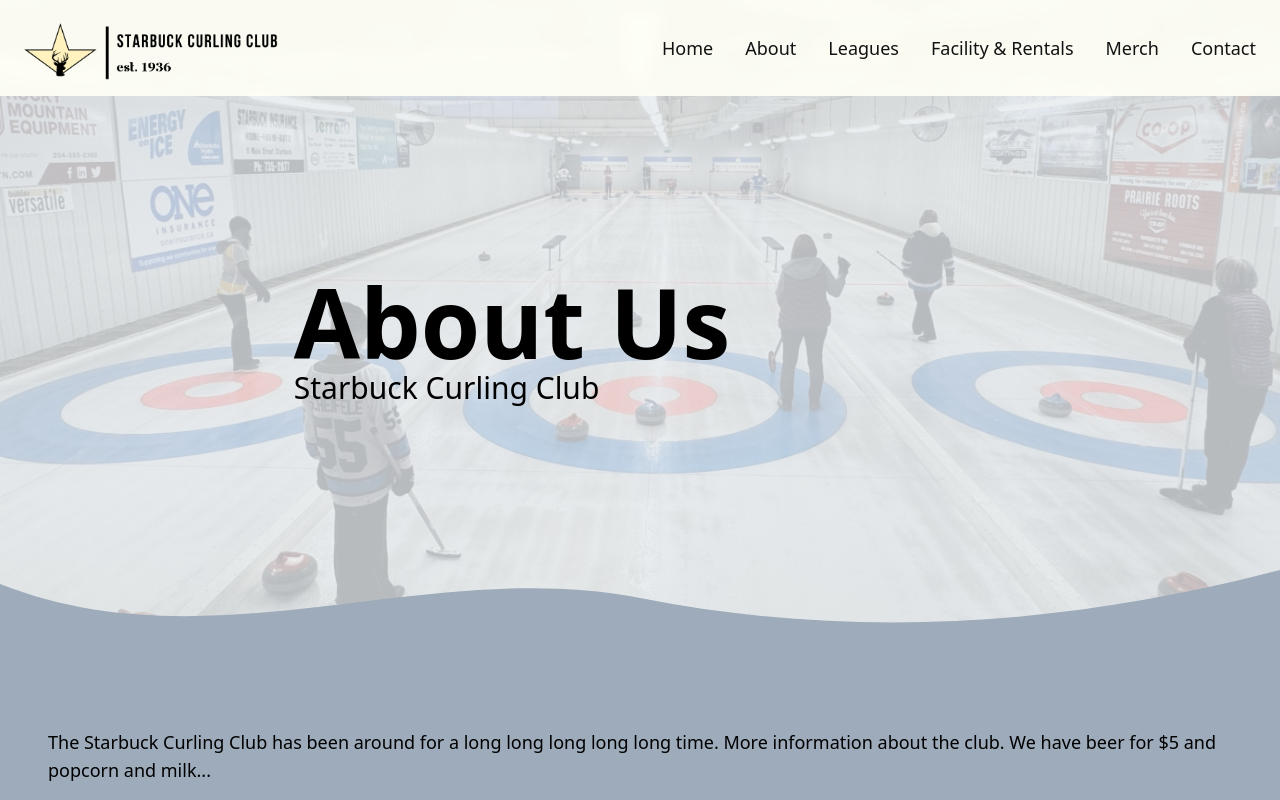
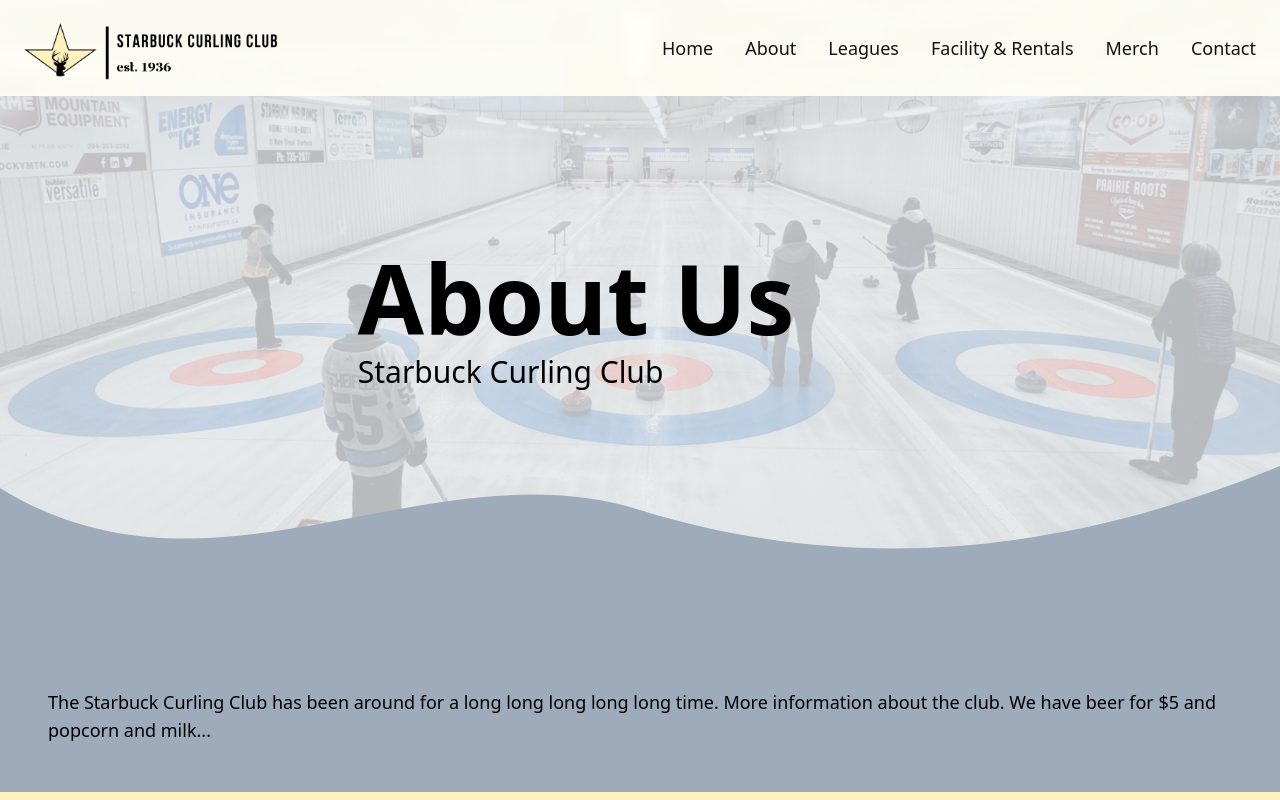
Before and after one commit to Azarov204/starbuck-curling, a React (Vite) app: page /starbuck-curling/about in a window 1280 px wide. Shown: the top 800 px of the page. Built offline with nearby package versions, Linux system fonts and the light colour scheme.

Commit message:
Adjust HeroText sizing and font

```diff
--- a/src/components/Hero/HeroText.jsx
+++ b/src/components/Hero/HeroText.jsx
@@ -1,7 +1,7 @@
 const HeroText = ({backgroundImage, title, description}) => {
 
   return (
-    <section className="relative w-full h-110 sm:h-150 lg:h-170 overflow-hidden">
+    <section className="relative w-full h-100 sm:h-110 md:h-130 lg:h-160 overflow-hidden">
 
       {/* Background Image */}
       <div
@@ -16,9 +16,9 @@ const HeroText = ({backgroundImage, title, description}) => {
       <div className="absolute inset-0 bg-gradient-to-b from-white/60 via-white/60 to-white/60"/>
 
       {/* Content */}
-      <div className="max-w-7xl h-full mx-auto pr-[20%] relative flex justify-center items-center text-dark-text">
+      <div className="max-w-7xl h-full mx-auto pr-[10%] relative flex justify-center items-center text-dark-text">
         <div>
-          <h1 className="font-bold text-5xl xs:text-6xl sm:text-7xl lg:text-8xl">{title}</h1>
+          <h1 className="font-bold lg:text-8xl pb-2">{title}</h1>
           <h5>{description}</h5>
         </div>
       </div>
@@ -28,7 +28,7 @@ const HeroText = ({backgroundImage, title, description}) => {
         <svg
           viewBox="0 0 1440 100"
           preserveAspectRatio="none"
-          className="w-full h-35 fill-website-bg"
+          className="w-full h-25 sm:h-35 md:h-45 lg:h-55 fill-website-bg"
         >
           <path d="M0,30 C240,90 480,10 720,40 960,70 1200,60 1440,20 L1440,100 L0,100 Z"/>
         </svg>
```
